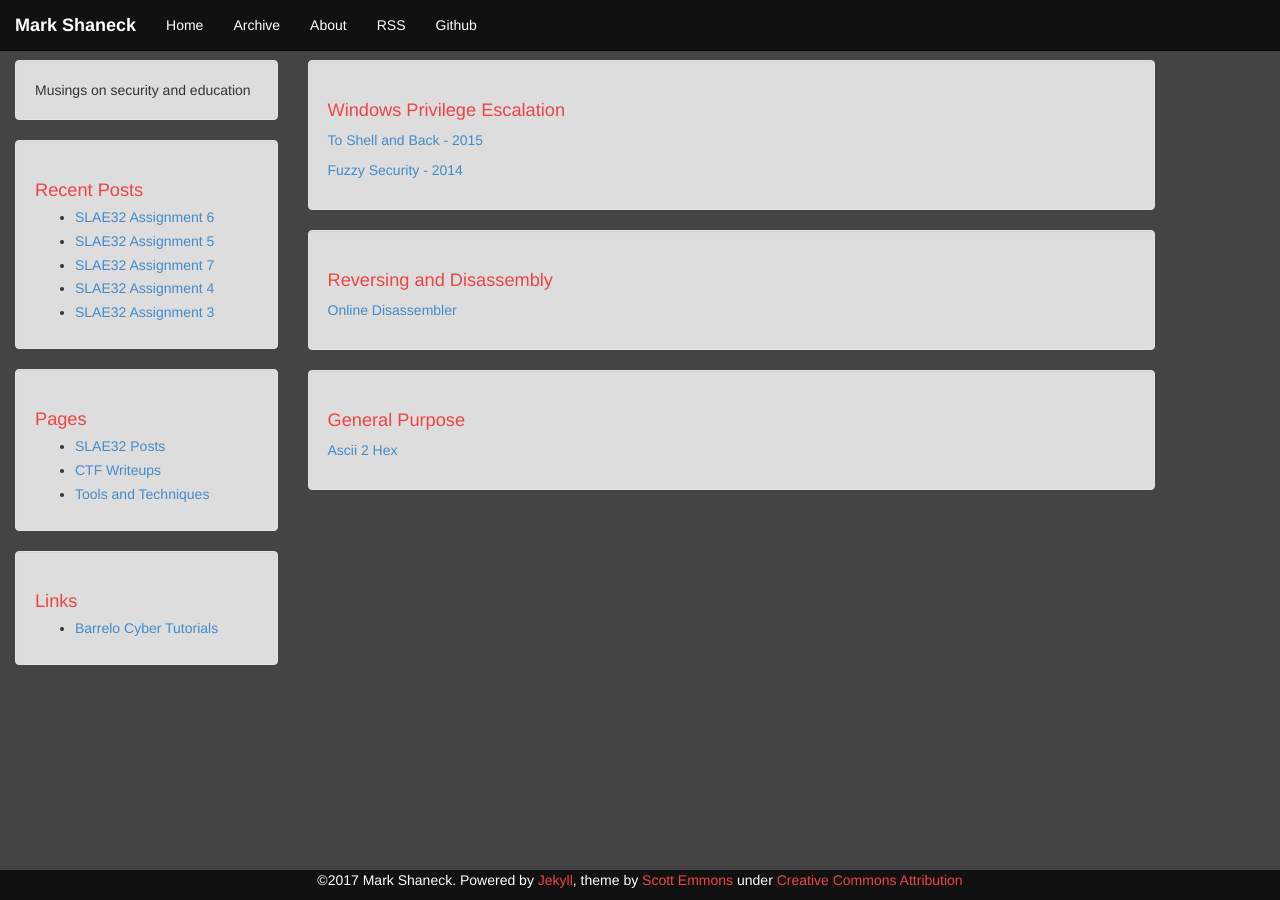
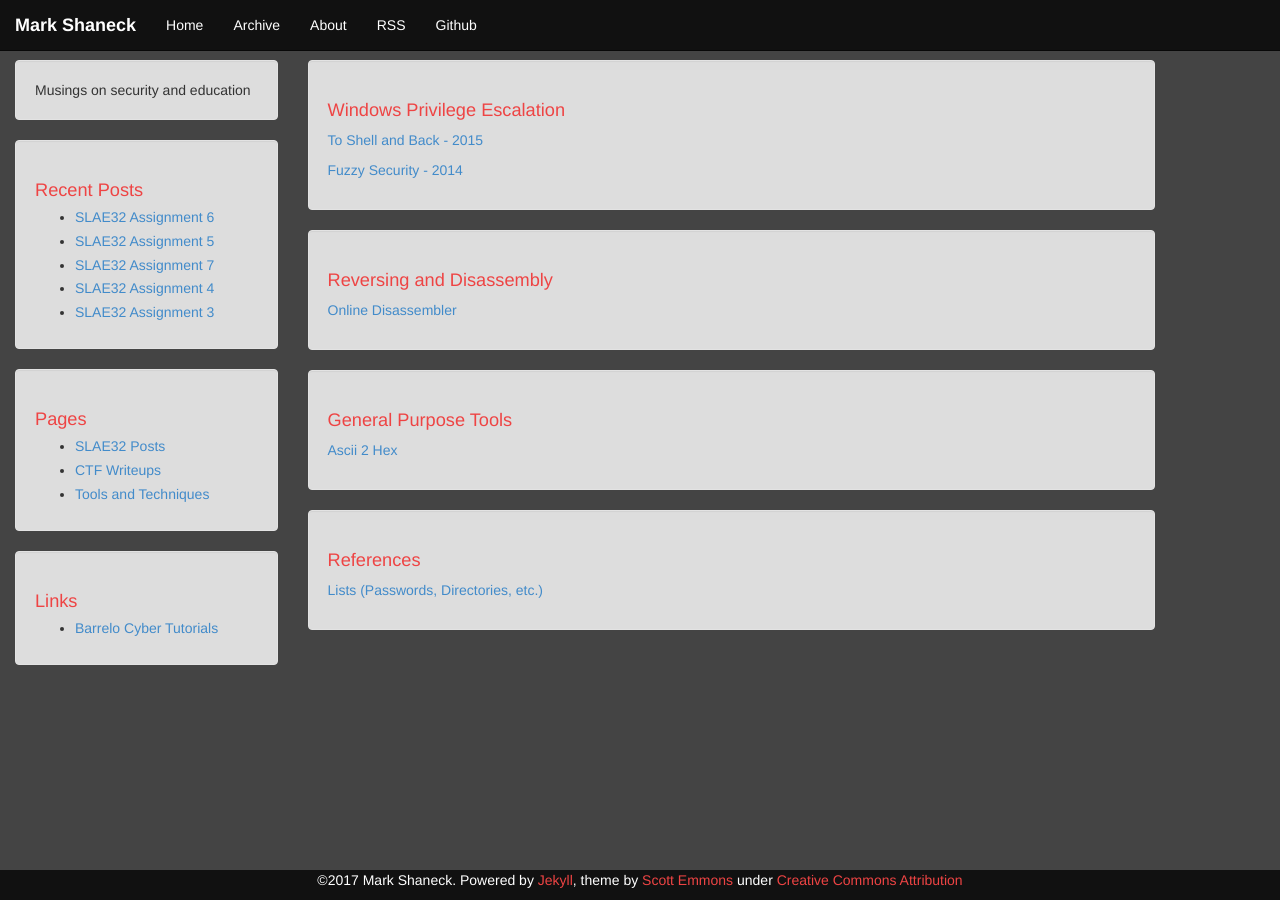
Before and after one commit to mshaneck/mshaneck.github.io, a Jekyll site: the page built from references.md, in a window 1280 px wide. Built offline with Jekyll 4.4.1, drawn with Linux system fonts in a browser that asks for light colours; comment, search, counter and statistics services are not loaded.

Commit message:
Added tools and lists

```diff
--- a/_layouts/post.html
+++ b/_layouts/post.html
@@ -1,6 +1,4 @@
----
-comments: true
----
+
 {% include header.html %}
 
 <div class="container container-left">
--- a/references.md
+++ b/references.md
@@ -18,7 +18,13 @@ title: References
 </div>
 
 <div class="well" markdown="1">
-<h2>General Purpose</h2>
+<h2>General Purpose Tools</h2>
 [Ascii 2 Hex](http://www.asciitohex.com/)
 
 </div>
+
+<div class="well" markdown="1">
+<h2>References</h2>
+[Lists (Passwords, Directories, etc.)](https://github.com/danielmiessler/SecLists)
+
+</div>
```
